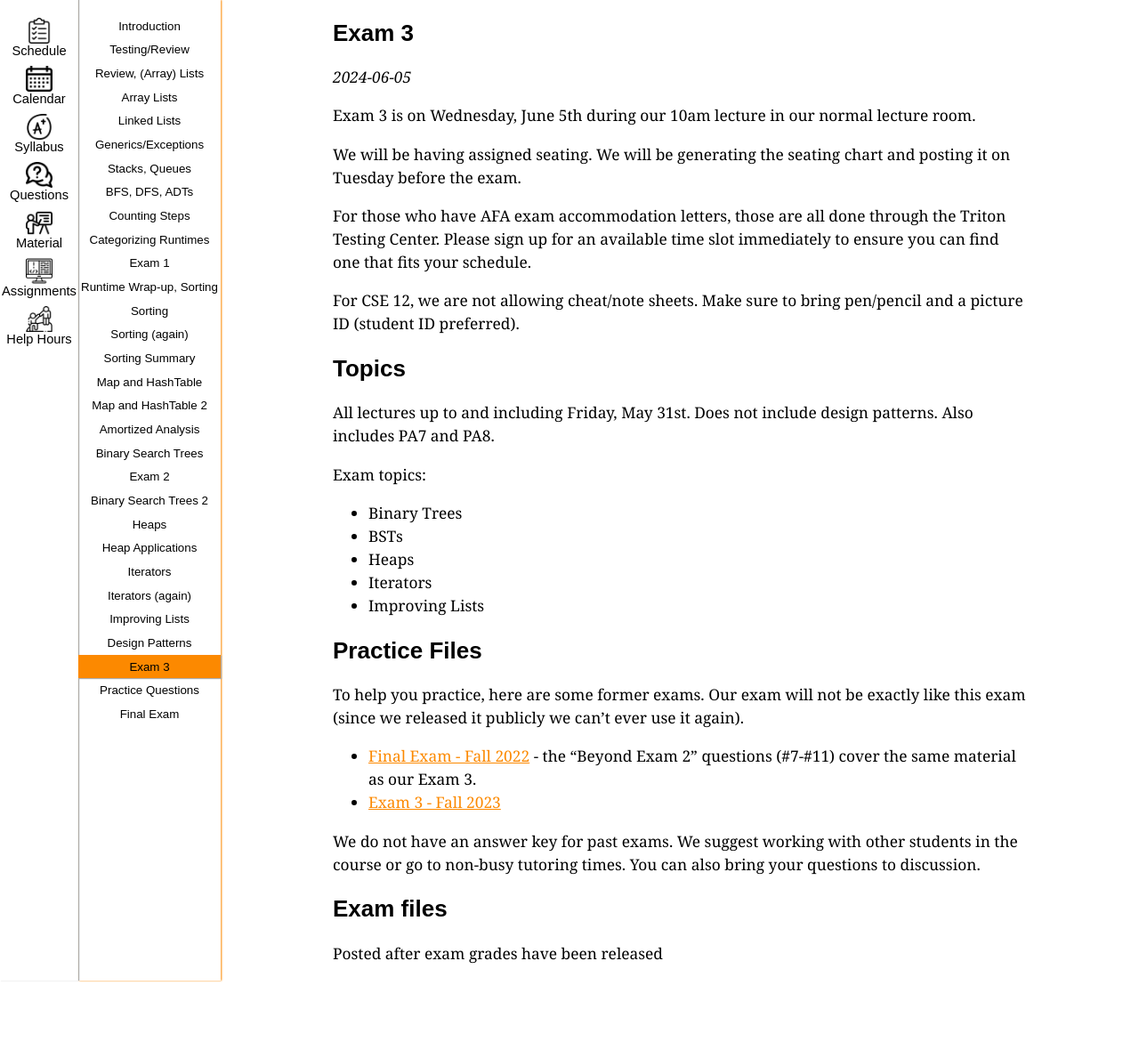
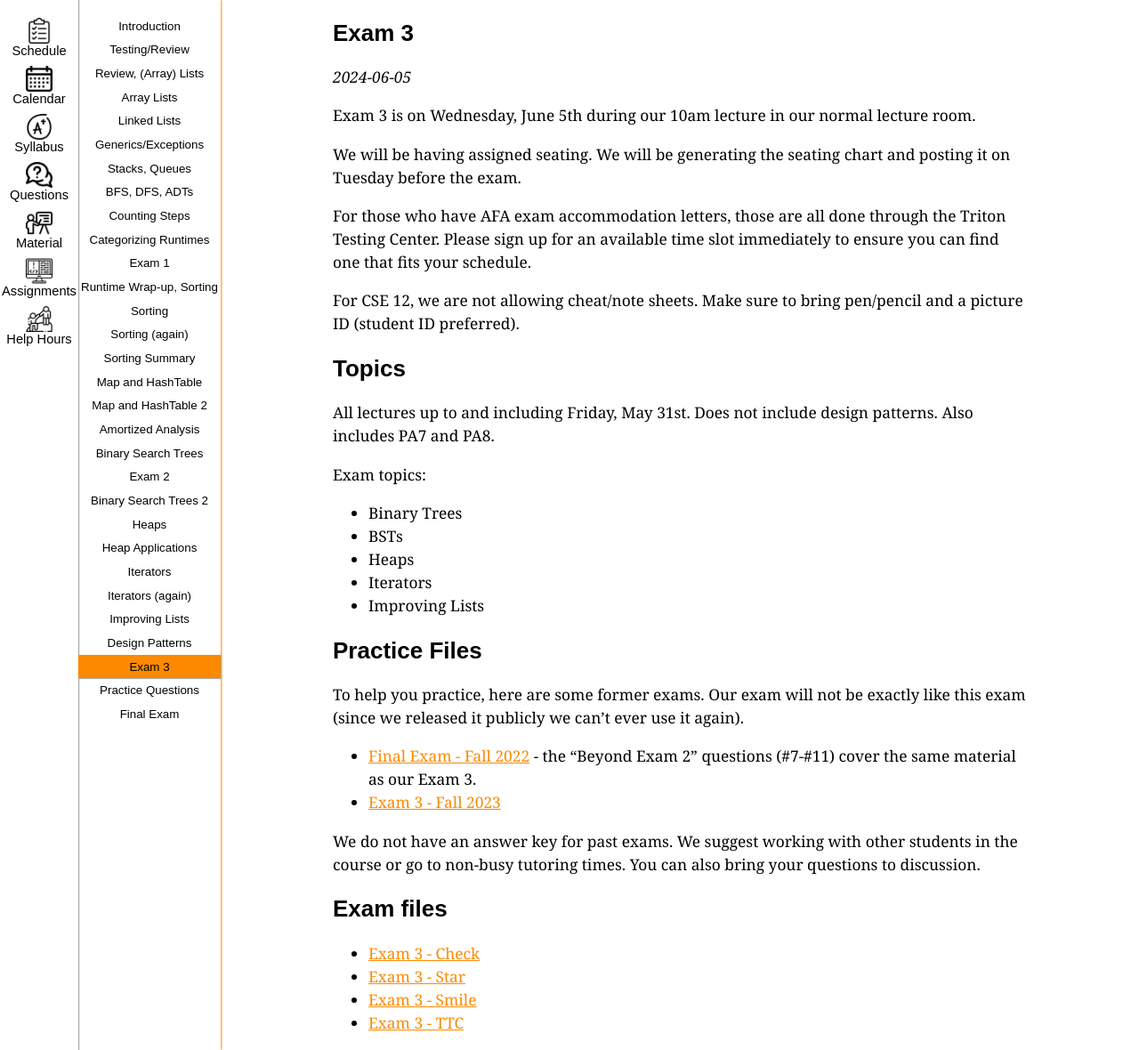
Before and after one commit to ucsd-cse12-sp24/ucsd-cse12-sp24.github.io, a Jekyll site: the page built from _lectures/exam3.md, in a window 1280 px wide. Shown: the whole page at 89% size. Built offline with Jekyll 4.4.1, drawn with Linux system fonts in a browser that asks for light colours; before the commit the page ends 1102 px from its top, so only the background shows below that.

Commit message:
Update exam3.md

```diff
--- a/_lectures/exam3.md
+++ b/_lectures/exam3.md
@@ -40,4 +40,7 @@ We do not have an answer key for past exams. We suggest working with other stude
 
 ## Exam files
 
-Posted after exam grades have been released
+- [Exam 3 - Check](https://github.com/ucsd-cse12-sp24/ucsd-cse12-sp24.github.io/blob/main/_lectures/exam3/Exam%203%20Check.pdf){:target="_blank"}
+- [Exam 3 - Star](https://github.com/ucsd-cse12-sp24/ucsd-cse12-sp24.github.io/blob/main/_lectures/exam3/Exam%203%20Star.pdf){:target="_blank"}
+- [Exam 3 - Smile](https://github.com/ucsd-cse12-sp24/ucsd-cse12-sp24.github.io/blob/main/_lectures/exam3/Exam%203%20Smile.pdf){:target="_blank"}
+- [Exam 3 - TTC](https://github.com/ucsd-cse12-sp24/ucsd-cse12-sp24.github.io/blob/main/_lectures/exam3/Exam%203%20Smile%20-%20TTC.pdf){:target="_blank"}
```
